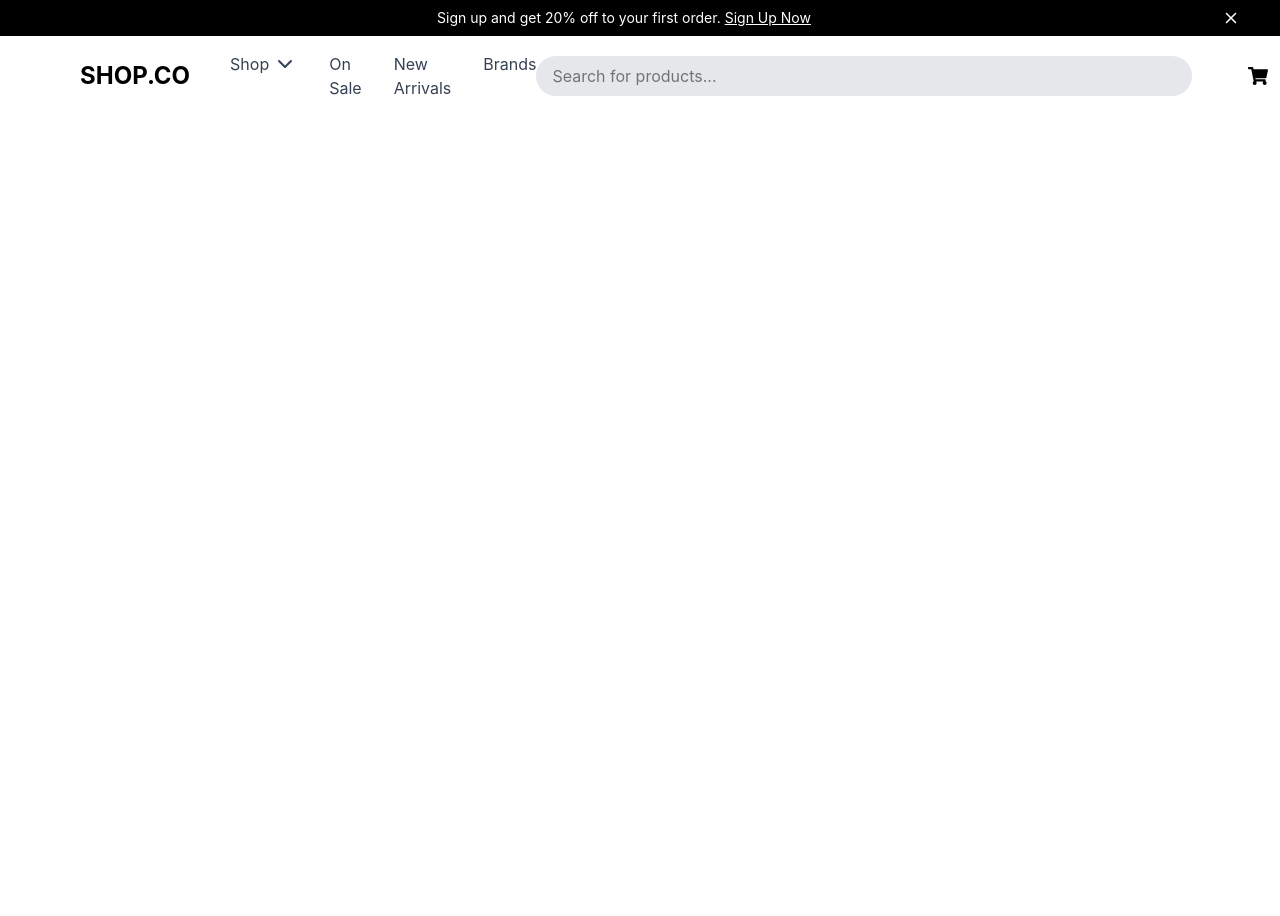
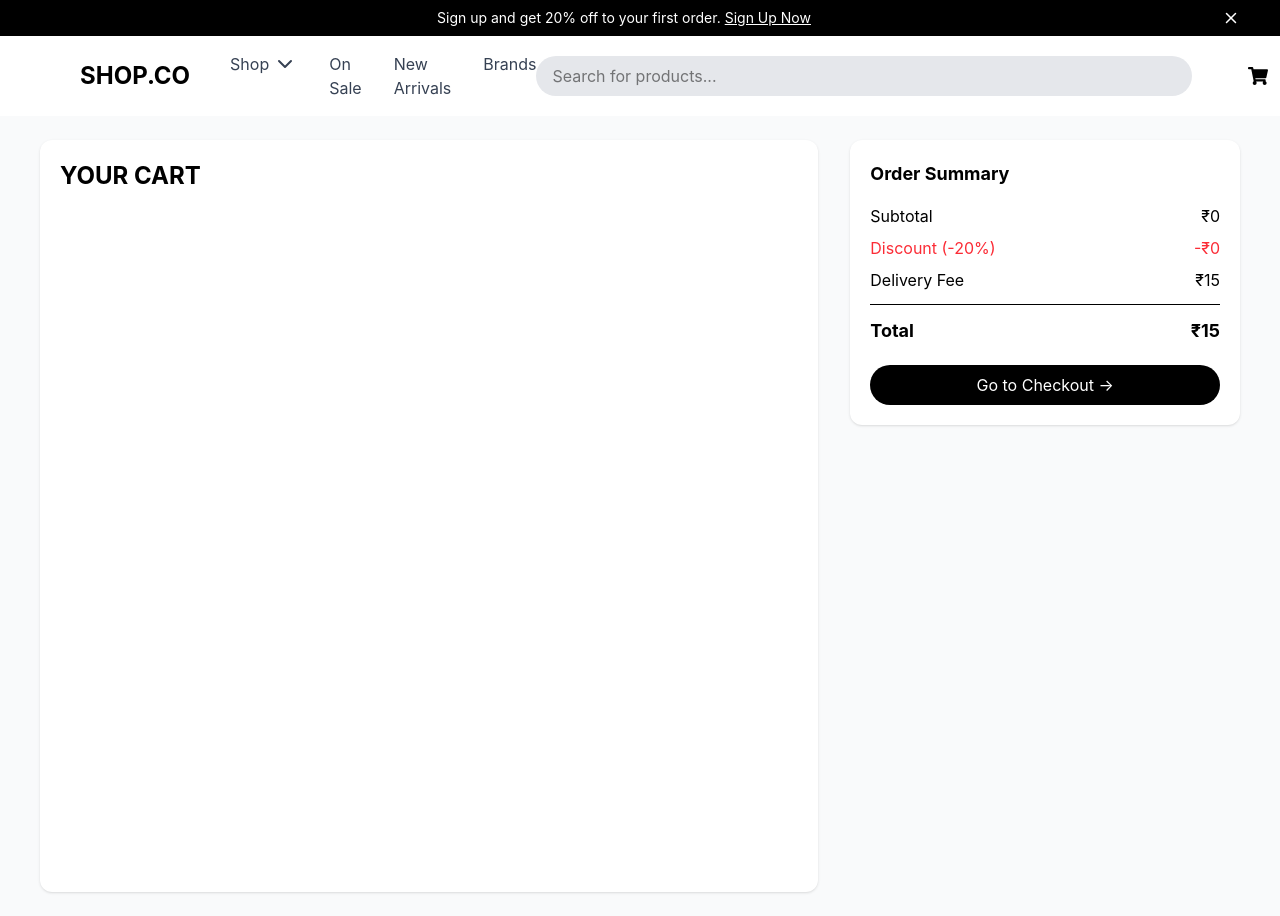
Before and after one commit to Rani-168/PracticeReact, a React (Vite) app: page /cart in a window 1280 px wide. Shown: the top 916 px of the page. Before the commit the page ends 800 px from the top, so only its background shows below. Built offline with nearby package versions, Linux system fonts and the light colour scheme.

Commit message:
added react login page code

```diff
--- a/package.json
+++ b/package.json
@@ -26,6 +26,7 @@
     "eslint": "^9.39.4",
     "eslint-plugin-react-hooks": "^7.0.1",
     "eslint-plugin-react-refresh": "^0.5.2",
+    "gh-pages": "^6.3.0",
     "globals": "^17.4.0",
     "vite": "^8.0.1"
   }
--- a/src/App.jsx
+++ b/src/App.jsx
@@ -18,7 +18,7 @@ return (
         <Routes>
       <Route path="/" element={<Home />} />
       <Route path="/shop" element={<Shop />} />
-       <Route path="/product/:id" element={<Product cart={cart} setCart={setCart} />} />
+       <Route path="/cart" element={<Cart cart={cart} setCart={setCart} />} />
 
     </Routes>
   </div>
--- a/src/component/Cart.jsx
+++ b/src/component/Cart.jsx
@@ -1,98 +1,90 @@
+import React from "react";
+
 function Cart({ cart, setCart }) {
 
-  // ➕ Increase Qty
-  const increaseQty = (id) => {
-    setCart(
-      cart.map(item =>
-        item.id === id ? { ...item, qty: item.qty + 1 } : item
-      )
-    );
+  const updateQty = (id, type) => {
+    const updatedCart = cart.map(item => {
+      if (item.id === id) {
+        if (type === "inc") return { ...item, qty: item.qty + 1 };
+        if (type === "dec" && item.qty > 1) return { ...item, qty: item.qty - 1 };
+      }
+      return item;
+    });
+    setCart(updatedCart);
   };
 
-  // ➖ Decrease Qty
-  const decreaseQty = (id) => {
-    setCart(
-      cart.map(item =>
-        item.id === id && item.qty > 1
-          ? { ...item, qty: item.qty - 1 }
-          : item
-      )
-    );
-  };
-
-  // ❌ Remove Item
   const removeItem = (id) => {
     setCart(cart.filter(item => item.id !== id));
   };
 
-  // 💰 Total Price
-  const total = cart.reduce(
-    (acc, item) => acc + item.price * item.qty,
-    0
-  );
+  const subtotal = cart.reduce((acc, item) => acc + item.price * item.qty, 0);
+  const discount = subtotal * 0.2;
+  const delivery = 15;
+  const total = subtotal - discount + delivery;
 
   return (
-    <div className="p-10 bg-gray-50 min-h-screen">
+    <div className="flex px-10 py-6 gap-8 bg-gray-50 min-h-screen">
 
-      <h1 className="text-3xl font-bold mb-8">Your Cart</h1>
-
-      {cart.length === 0 ? (
-        <p>Your cart is empty 🛒</p>
-      ) : (
-        <div className="bg-white p-6 rounded-xl shadow">
+      {/* LEFT SIDE */}
+      <div className="w-2/3 bg-white p-5 rounded-xl shadow-sm">
+        <h1 className="text-2xl font-bold mb-6">YOUR CART</h1>
 
         {cart.map(item => (
-            <div key={item.id} className="flex items-center justify-between border-b py-4">
+          <div key={item.id} className="flex items-center justify-between mb-6 border-b pb-4">
 
-              {/* LEFT */}
-              <div className="flex items-center gap-4">
-                <img
-                  src={item.img}
-                  className="w-20 h-20 object-contain"
-                />
-
+            <div className="flex gap-4">
+              <img src={item.img} className="w-20 h-20 object-contain" />
               <div>
-                  <h2 className="font-semibold">{item.title}</h2>
-                  <p>₹{item.price}</p>
+                <h3 className="font-semibold">{item.title}</h3>
+                <p className="text-sm text-gray-500">Size: Large</p>
+                <p className="text-sm text-gray-500">Color: White</p>
+                <p className="font-bold mt-1">₹{item.price}</p>
               </div>
             </div>
 
-              {/* RIGHT */}
             <div className="flex items-center gap-4">
+              <button onClick={() => removeItem(item.id)}>🗑</button>
 
-                {/* Qty */}
-                <div className="flex items-center border rounded-full px-3">
-                  <button onClick={() => decreaseQty(item.id)}>-</button>
-                  <span className="mx-2">{item.qty}</span>
-                  <button onClick={() => increaseQty(item.id)}>+</button>
+              <div className="flex items-center gap-3 bg-gray-100 px-3 py-1 rounded-full">
+                <button onClick={() => updateQty(item.id, "dec")}>-</button>
+                <span>{item.qty}</span>
+                <button onClick={() => updateQty(item.id, "inc")}>+</button>
               </div>
-
-                {/* Remove */}
-                <button
-                  onClick={() => removeItem(item.id)}
-                  className="text-red-500"
-                >
-                  Remove
-                </button>
-
             </div>
           </div>
         ))}
+      </div>
 
-          {/* TOTAL */}
-          <div className="text-right mt-6">
-            <h2 className="text-xl font-bold">
-              Total: ₹{total}
-            </h2>
+      {/* RIGHT SIDE */}
+      <div className="w-1/3 bg-white p-5 rounded-xl shadow-sm h-fit">
+        <h2 className="font-bold text-lg mb-4">Order Summary</h2>
 
-            <button className="mt-4 bg-black text-white px-6 py-2 rounded-full">
-              Checkout
+        <div className="flex justify-between mb-2">
+          <span>Subtotal</span>
+          <span>₹{subtotal}</span>
+        </div>
+
+        <div className="flex justify-between mb-2 text-red-500">
+          <span>Discount (-20%)</span>
+          <span>-₹{discount}</span>
+        </div>
+
+        <div className="flex justify-between mb-2">
+          <span>Delivery Fee</span>
+          <span>₹{delivery}</span>
+        </div>
+
+        <hr className="my-3" />
+
+        <div className="flex justify-between font-bold text-lg">
+          <span>Total</span>
+          <span>₹{total}</span>
+        </div>
+
+        <button className="w-full mt-5 bg-black text-white py-2 rounded-full">
+          Go to Checkout →
         </button>
       </div>
-
-        </div>
-      )}
-
     </div>
   );
 }
--- a/src/component/Navbar.jsx
+++ b/src/component/Navbar.jsx
@@ -3,6 +3,8 @@ import { IconChevronDown } from '@tabler/icons-react';
 import { useState } from "react";
 import { FaShoppingCart, FaUser, FaBars, FaTimes } from "react-icons/fa";
 import { Link } from "react-router-dom";
+
+
 
 function Navbar({ cartCount }) {
   const [menuOpen, setMenuOpen] = useState(false);
--- a/src/component/Product.jsx
+++ b/src/component/Product.jsx
@@ -117,24 +117,17 @@ useEffect(() => {
   <span>{qty}</span>
   <button onClick={() => setQty(qty + 1)}>+</button>
 </div>
-<button
-  className="bg-black text-white px-10 py-3 rounded-full"
- onClick={() => {
-  const exist = cart.find((item) => item.id === product.id);
+<button onClick={() => {
+  const exists = cart.find(i => i.id === item.id);
 
-  if (exist) {
-    setCart(
-      cart.map((item) =>
-        item.id === product.id
-          ? { ...item, qty: item.qty + qty }
-          : item
-      )
-    );
+  if (exists) {
+    setCart(cart.map(i =>
+      i.id === item.id ? { ...i, qty: i.qty + 1 } : i
+    ));
   } else {
-    setCart([...cart, { ...product, qty }]);
+    setCart([...cart, { ...item, qty: 1 }]);
   }
-}}
->
+}}>
   Add to Cart
 </button>
           </div>
--- a/src/component/Shop.jsx
+++ b/src/component/Shop.jsx
@@ -99,7 +99,19 @@ const category = queryParams.get("category");
       ))}
   </div>
 </div>
+  <button onClick={() => {
+  const exists = cart.find(i => i.id === item.id);
 
+  if (exists) {
+    setCart(cart.map(i =>
+      i.id === item.id ? { ...i, qty: i.qty + 1 } : i
+    ));
+  } else {
+    setCart([...cart, { ...item, qty: 1 }]);
+  }
+}}>
+  Add to Cart
+</button>
     </div>
   );
 }
```
Also changed, not shown: 1 other file (tests, documents, lock files or other folders). Lines whose indentation alone changed are shown as unchanged.
